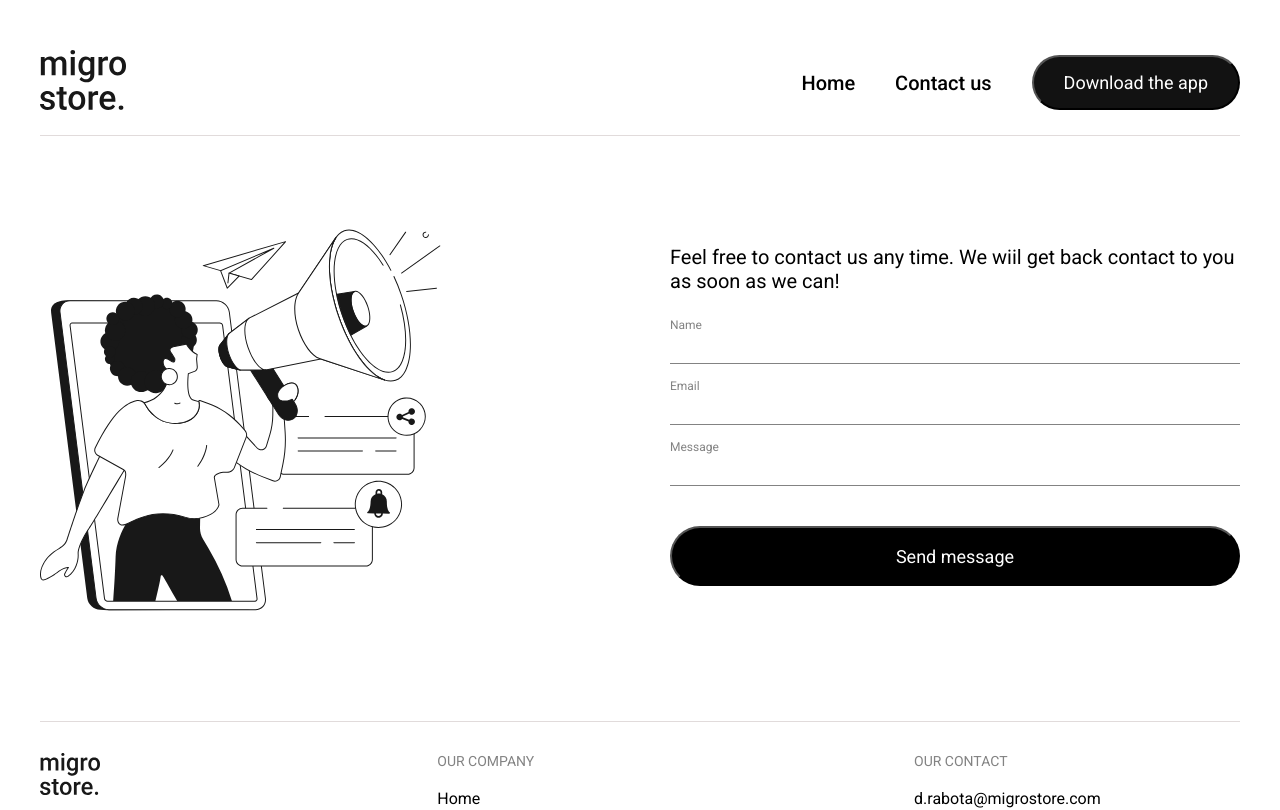
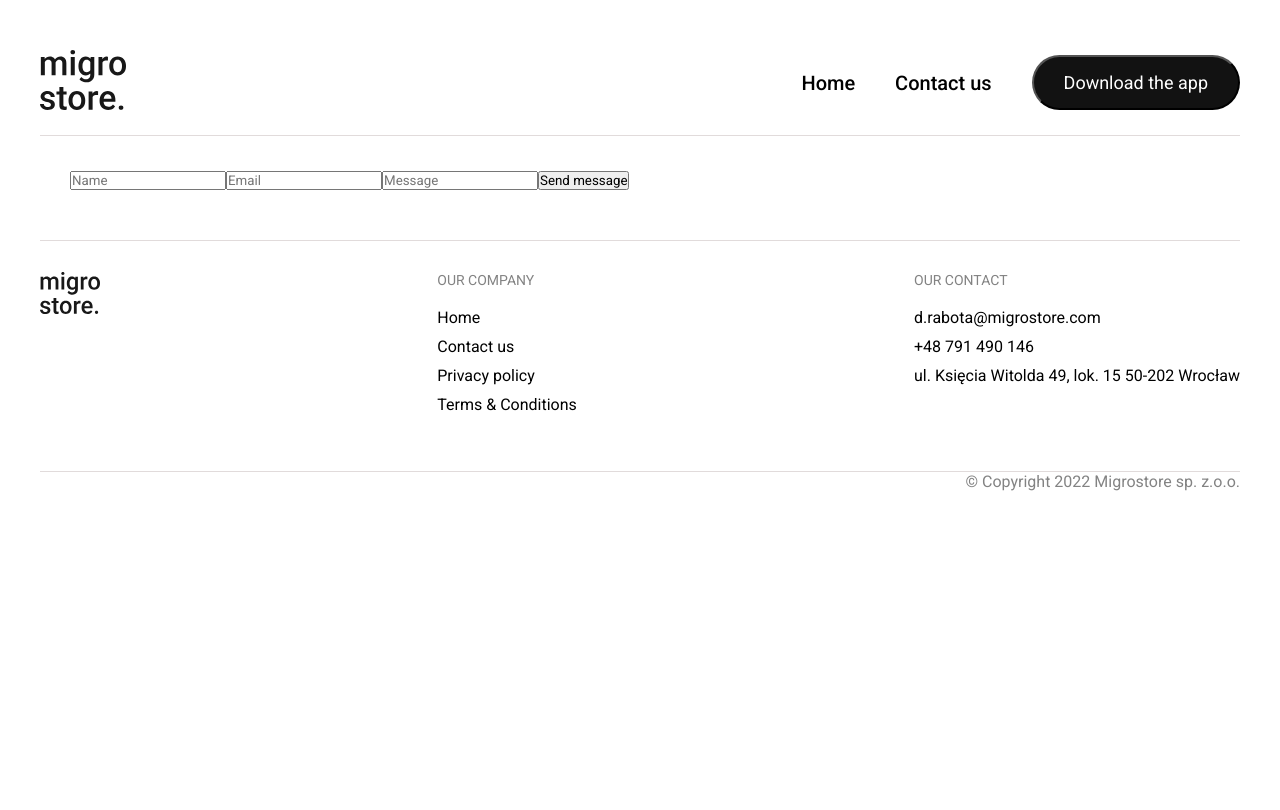
Before and after one commit to RomSiv/migrostore-land, a React (Create React App) app: page /contact in a window 1280 px wide. Shown: the top 810 px of the page. Built offline with nearby package versions, Linux system fonts and the light colour scheme.

Commit message:
firebase

```diff
--- /dev/null
+++ b/database.rules.json
@@ -0,0 +1,6 @@
+{
+  "rules": {
+    ".read": "now < 1704322800000",  // 2024-1-4
+    ".write": "now < 1704322800000",  // 2024-1-4
+  }
+}
--- a/package.json
+++ b/package.json
@@ -6,6 +6,7 @@
     "@testing-library/jest-dom": "^5.17.0",
     "@testing-library/react": "^13.4.0",
     "@testing-library/user-event": "^13.5.0",
+    "firebase": "^10.7.1",
     "react": "^18.2.0",
     "react-device-detect": "^2.2.3",
     "react-dom": "^18.2.0",
--- /dev/null
+++ b/src/components/ContactForm/ContactForm.js
@@ -0,0 +1,55 @@
+import React from "react";
+import s from "./ContactForm.module.css";
+import { db } from "../../config/firebase-config";
+import { useState } from "react";
+import { addDoc, collection } from "firebase/firestore";
+
+const ContactForm = () => {
+  const [name, setName] = useState();
+  const [email, setEmail] = useState();
+  const [message, setMessage] = useState();
+
+  const messageCollectionRef = collection(db, "contactdata");
+
+  const handleSubmit = () => {
+    addDoc(messageCollectionRef, {
+        name: name,
+        email: email,
+        message: message
+    })
+  };
+
+  return (
+    <div className={s.container}>
+      <form>
+        <input
+          type="text"
+          placeholder="Name"
+          onChange={(e) => {
+            setName(e.target.value);
+          }}
+        />
+
+        <input
+          type="email"
+          placeholder="Email"
+          onChange={(e) => {
+            setEmail(e.target.value);
+          }}
+        />
+
+        <input
+          type="text"
+          placeholder="Message"
+          onChange={(e) => {
+            setMessage(e.target.value);
+          }}
+        />
+
+        <button onClick={handleSubmit}>Send message</button>
+      </form>
+    </div>
+  );
+};
+
+export default ContactForm;
--- /dev/null
+++ b/src/components/ContactForm/ContactForm.module.css
@@ -0,0 +1,3 @@
+.container {
+    padding: 50px;
+}
--- a/src/components/MessageForm/MessageForm.jsx
+++ b/src/components/MessageForm/MessageForm.jsx
@@ -42,6 +42,7 @@ reset()
           soon as we can!
         </h3>
         <form onSubmit={handleSubmit(submit)}>
+
           <label className={s.input}>
             <input className={s.test}
             {...nameRegister}
--- /dev/null
+++ b/src/config/firebase-config.js
@@ -0,0 +1,14 @@
+import { initializeApp } from "firebase/app";
+import { getFirestore } from "firebase/firestore";
+
+const firebaseConfig = {
+  apiKey: "AIzaSyCIrGPFW9whbJyUAn3LnvZMYFKs_Si-Q_k",
+  authDomain: "contact-message-78d5d.firebaseapp.com",
+  projectId: "contact-message-78d5d",
+  storageBucket: "contact-message-78d5d.appspot.com",
+  messagingSenderId: "1097377454238",
+  appId: "1:1097377454238:web:84ecf69d2c33f28b66038f"
+};
+
+export const app = initializeApp(firebaseConfig);
+export const db = getFirestore(app);
--- a/src/pages/ContactPage.jsx
+++ b/src/pages/ContactPage.jsx
@@ -1,11 +1,13 @@
 import React from 'react'
 import MessageForm from '../components/MessageForm/MessageForm'
+import  ContactForm  from '../components/ContactForm/ContactForm'
 
 export default function ContactPage() {
 
   return (
     <div>
-      <MessageForm />
+      <ContactForm />
+      {/* <MessageForm /> */}
     </div>
   )
 }
```
Also changed, not shown: src/components/auth.js (added, +27 -0 lines), firebase.json (added), 2 other files (tests, documents, lock files or other folders).
